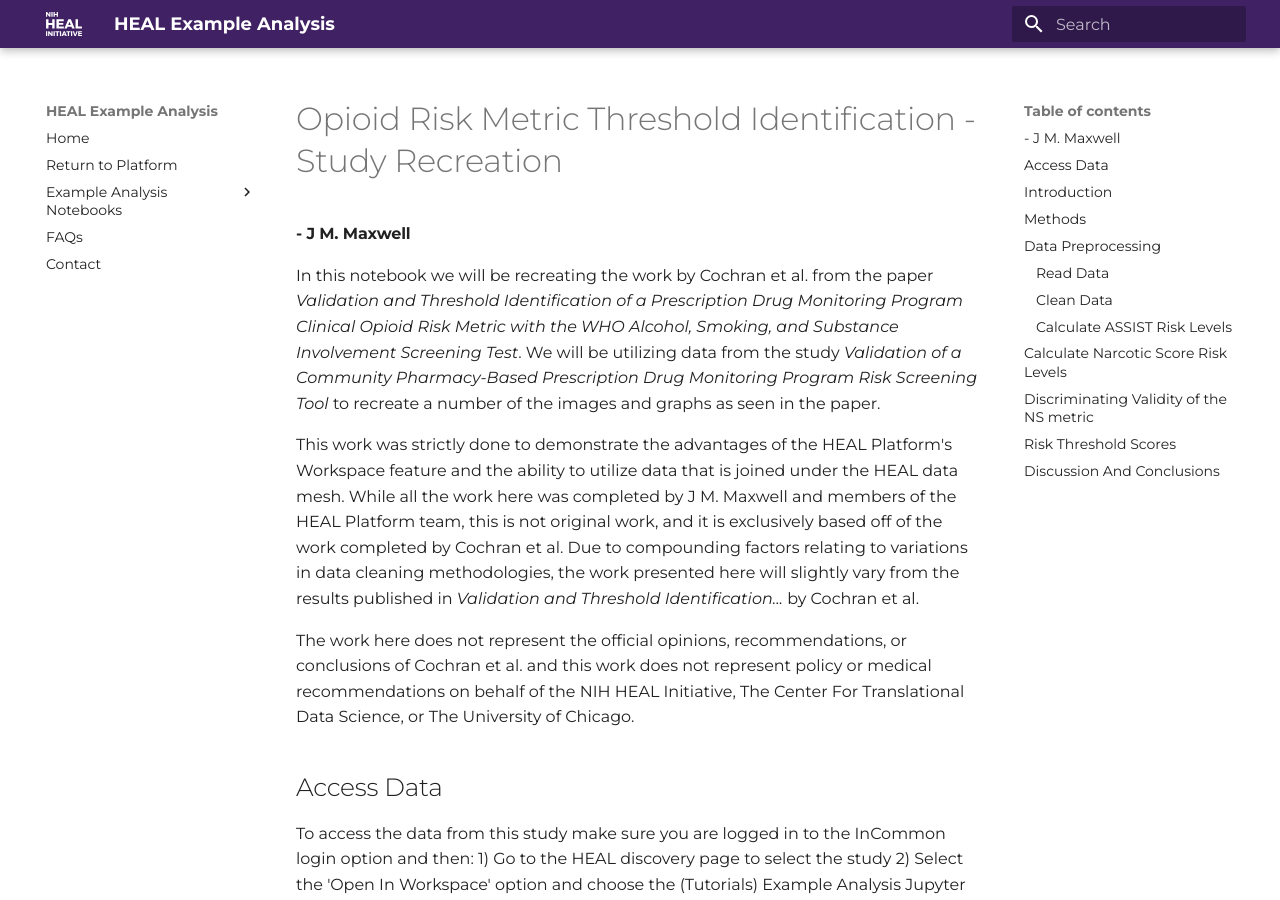
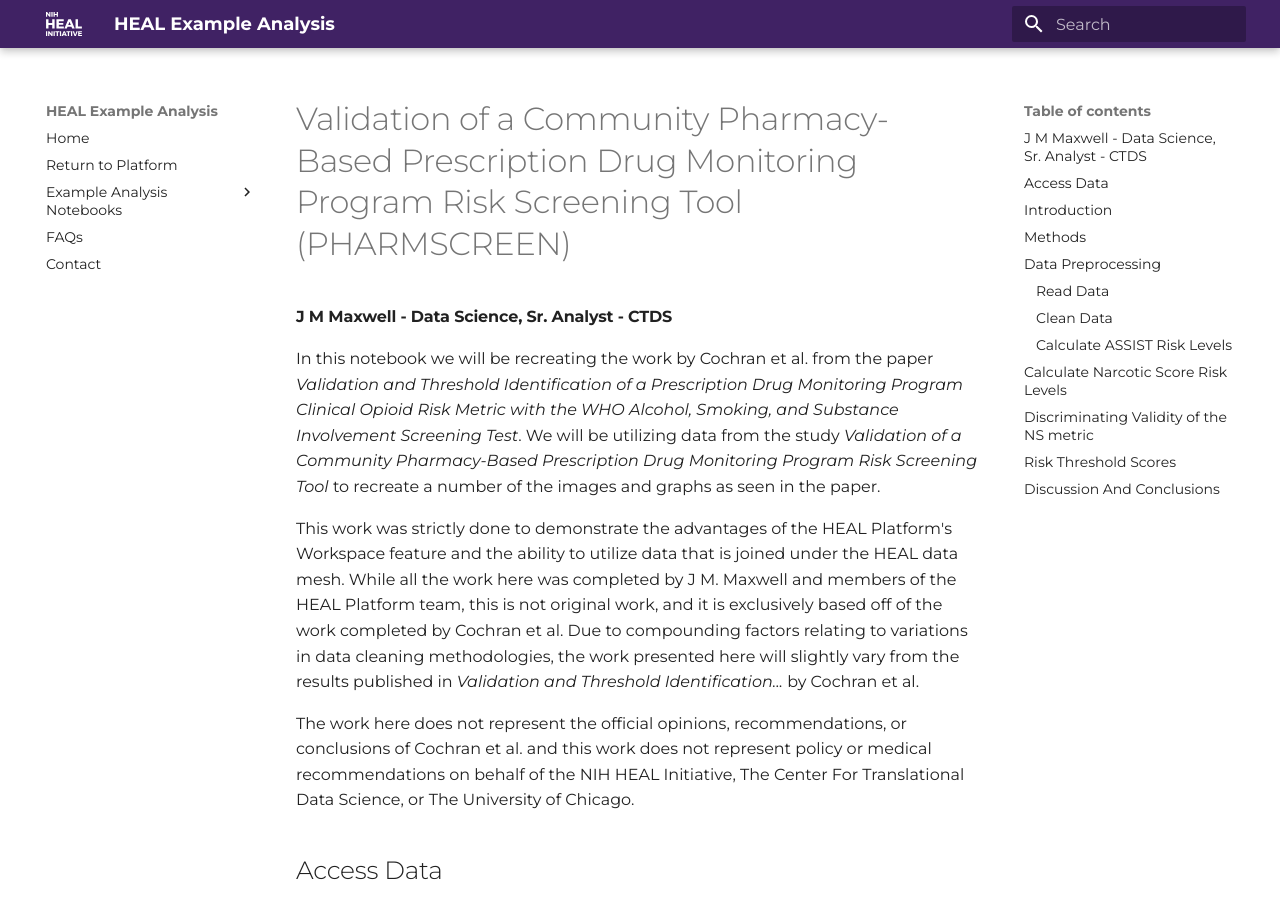
Before and after one commit to uc-cdis/heal-example-analyses, an MkDocs documentation site: the page built from docs/notebooks/HDP01288_PHARMSCREEN.md, in a window 1280 px wide and 900 px high. Built offline with MkDocs 1.6.1 and Material for MkDocs 9.7.7, drawn with Linux system fonts in a browser that asks for light colours.

Commit message:
update title and author

```diff
--- a/docs/notebooks/HDP01288_PHARMSCREEN.md
+++ b/docs/notebooks/HDP01288_PHARMSCREEN.md
@@ -1,6 +1,6 @@
-# Opioid Risk Metric Threshold Identification - Study Recreation
+# Validation of a Community Pharmacy-Based Prescription Drug Monitoring Program Risk Screening Tool (PHARMSCREEN)
 
-#### - J M. Maxwell
+#### J M Maxwell - Data Science, Sr. Analyst - CTDS
 
 In this notebook we will be recreating the work by Cochran et al. from the paper *Validation and Threshold Identification of a Prescription Drug Monitoring Program Clinical Opioid Risk Metric with the WHO Alcohol, Smoking, and Substance Involvement Screening Test*. We will be utilizing data from the study *Validation of a Community Pharmacy-Based Prescription Drug Monitoring Program Risk Screening Tool* to recreate a number of the images and graphs as seen in the paper.
 
```
